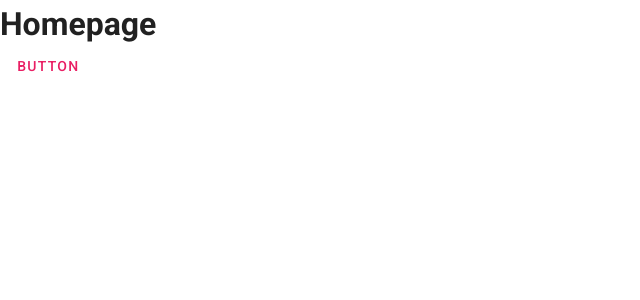
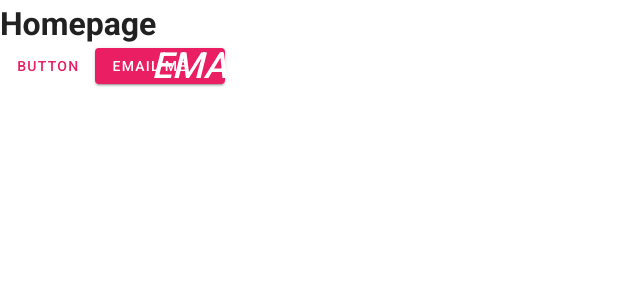
Before and after one commit to scottgall/vuetify-todos, a Vue app: page / in a window 1280 px wide. Shown: the top 300 px of the page, without its empty margins (0-640 px from the left). Built offline with nearby package versions, Linux system fonts and the light colour scheme.

Commit message:
working on icon

```diff
--- a/src/views/Home.vue
+++ b/src/views/Home.vue
@@ -2,6 +2,12 @@
   <div class="home">
     <h1>Homepage</h1>
     <v-btn text color="pink">button</v-btn>
+
+    <v-btn class="pink white--text">
+      <span>email me</span>
+      <v-icon right large>email</v-icon>
+
+    </v-btn>
   </div>
 </template>
 
```
